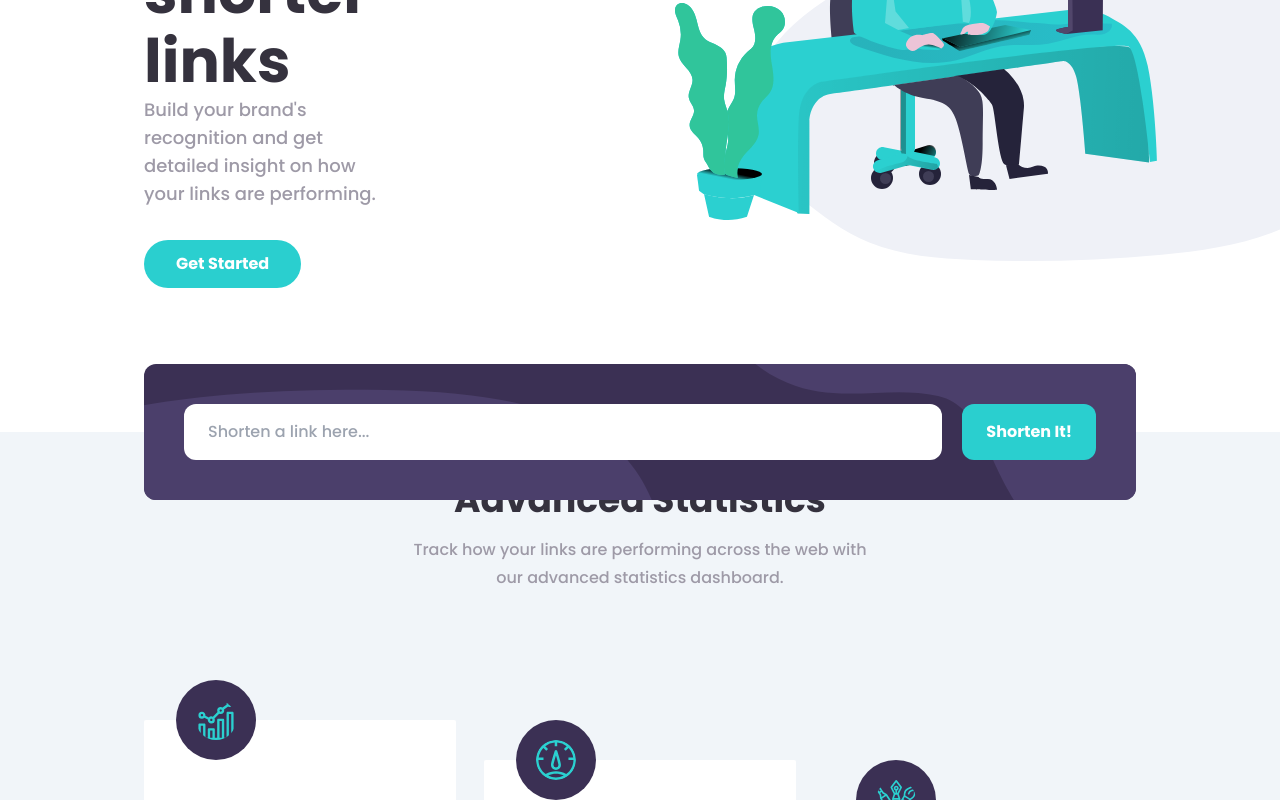
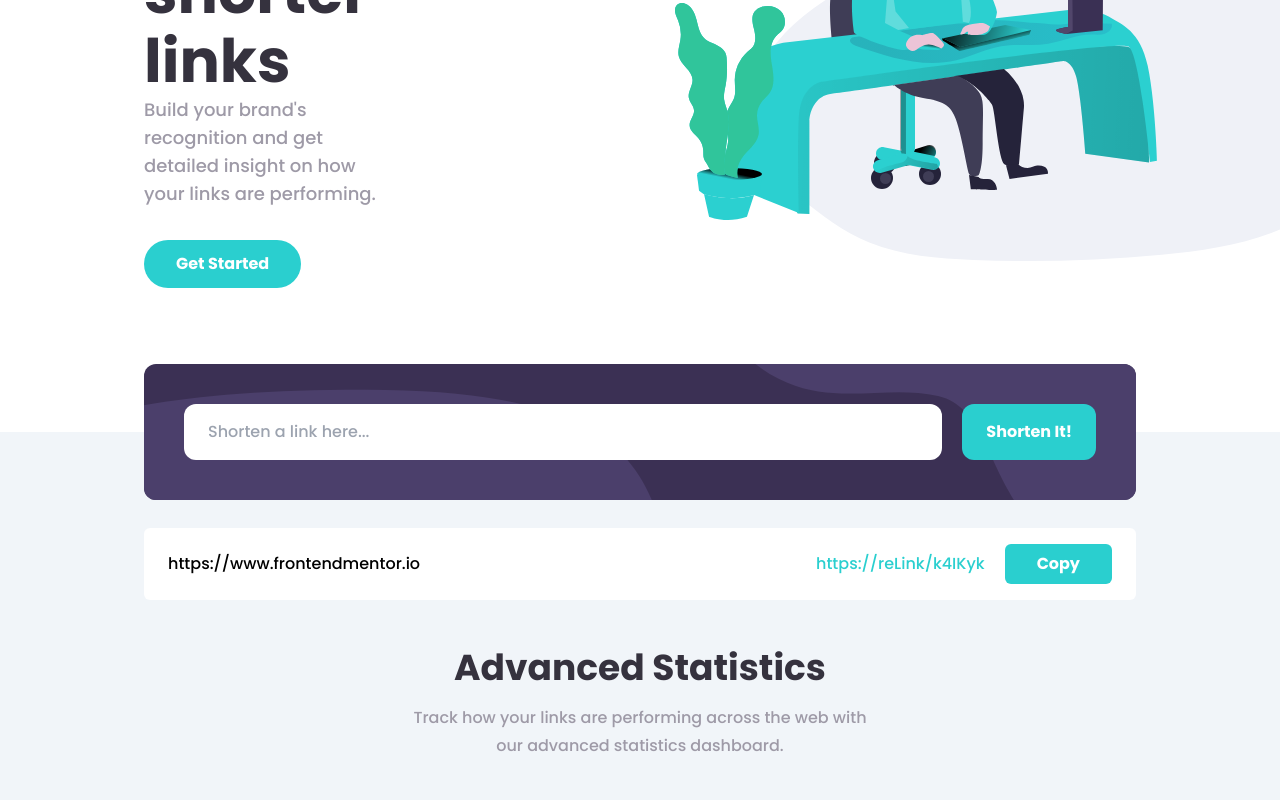
Before and after one commit to Ilkenza/Shortly, a React (Vite) app: page / in a window 1280 px wide. Shown: the part 409-1209 px from the top of the page. Built offline with nearby package versions, Linux system fonts and the light colour scheme.

Commit message:
add code to short

```diff
--- a/src/components/Short.jsx
+++ b/src/components/Short.jsx
@@ -1,5 +1,17 @@
 function Short() {
-    return <div></div>;
-  }
+  return (
+    <>
+      <div className="w-full bg-white relative items-center justify-between px-6 py-4 flex rounded-md">
+        <p>https://www.frontendmentor.io</p>
+        <div className="flex items-center gap-5 text-neutral-veryDarkBlue">
+          <p className="text-primary-cyan">https://reLink/k4IKyk</p>
+          <button className="bg-primary-cyan font-bold text-white rounded-md py-2 px-8">
+            Copy
+          </button>
+        </div>
+      </div>
+    </>
+  );
+}
 
-  export default Short;
+export default Short;
--- a/src/components/Shorten.jsx
+++ b/src/components/Shorten.jsx
@@ -2,7 +2,8 @@ import Short from "./Short";
 
 function Shorten() {
   return (
-    <section className="mx-36 relative">
+    <section className="px-36 bg-slate-100">
+      <div className="relative">
         <div className="w-full absolute -top-[68px]">
           <div className="bg-primary-violet rounded-xl">
             <form className="lg:bg-bg_shorten_desktop bg-bg_shorten_mobile rounded-xl flex justify-center items-center p-10 gap-5 bg-cover">
@@ -18,7 +19,8 @@ function Shorten() {
             <p className="text-secondary-red hidden">Please add a link</p>
           </div>
         </div>
-      <div>
+      </div>
+      <div className="gap-y-4 flex pt-24 flex-col">
         <Short />
       </div>
     </section>
```
Lines whose indentation alone changed are shown as unchanged.
